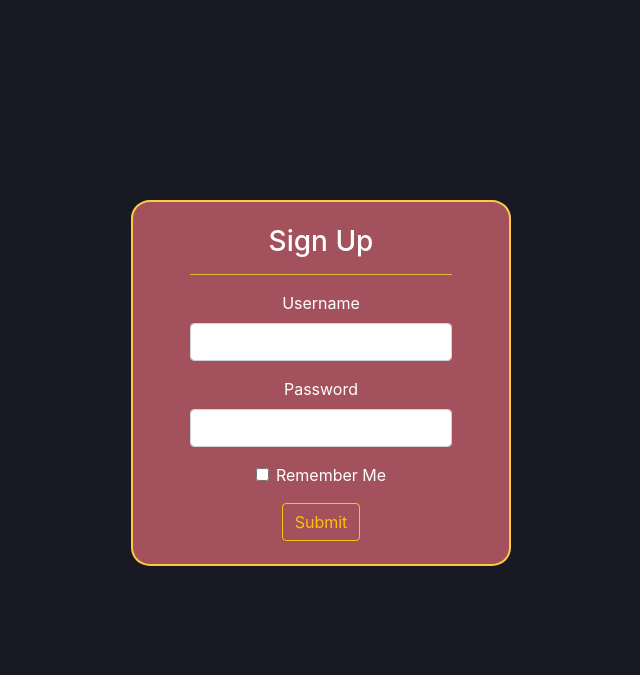
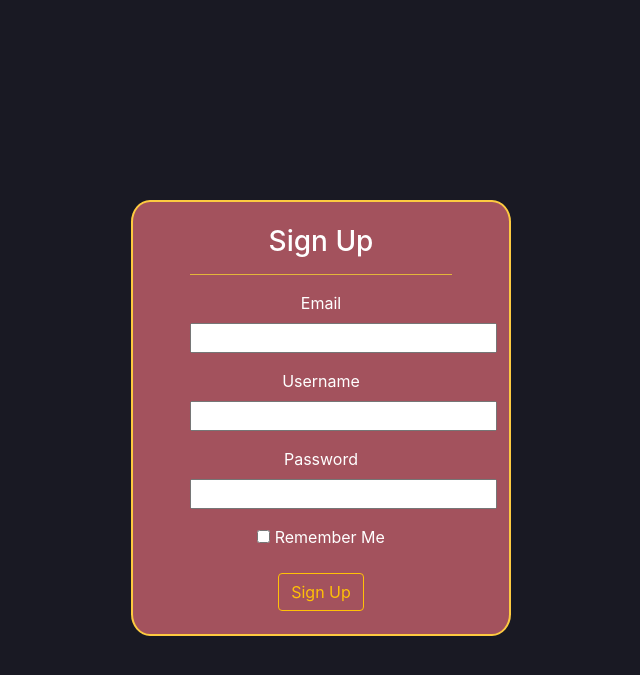
Before and after one commit to renmans/folium, a Flask app: page / in a window 1280 px wide. Shown: the top 675 px of the page, without its empty margins (319-959 px from the left). Run offline with Flask 2, Linux system fonts and the light colour scheme; parts of the project's set-up code (start-up, migrations or seed data) failed here and were passed over; some libraries are stand-ins or nearby versions.

Commit message:
Add login form

```diff
--- a/app/app.py
+++ b/app/app.py
@@ -1,15 +1,19 @@
-import os
+import requests
 
-from flask import Flask, session, render_template
+from yaml import safe_load
+
+from forms import LoginForm
+
+from flask import Flask, session, render_template, request
 from flask_session import Session
 from sqlalchemy import create_engine
 from sqlalchemy.orm import scoped_session, sessionmaker
 
 app = Flask(__name__)
 
-# Check for environment variable
-if not os.getenv("DATABASE_URL"):
-    raise RuntimeError("DATABASE_URL is not set")
+# Load configuration
+with open("../.env/config.yaml", "r") as f:
+    conf = safe_load(f)
 
 # Configure session to use filesystem
 app.config["SESSION_PERMANENT"] = False
@@ -17,13 +21,18 @@ app.config["SESSION_TYPE"] = "filesystem"
 Session(app)
 
 # Set up database
-engine = create_engine(os.getenv("DATABASE_URL"))
+engine = create_engine(conf["database"]["URI"])
 db = scoped_session(sessionmaker(bind=engine))
 
+# Configure secret key
+app.config["SECRET_KEY"] = conf["SECRET_KEY"]
 
-@app.route("/")
+
+@app.route("/", methods=['GET', 'POST'])
 def index():
-    return render_template("index.html")
+    if request.method == 'POST':
+        pass
+    return render_template("index.html", title="Sign Up", form=LoginForm())
 
 
 if __name__ == "__main__":
--- /dev/null
+++ b/app/forms.py
@@ -0,0 +1,12 @@
+from flask_wtf import FlaskForm
+from wtforms import StringField, PasswordField, BooleanField, SubmitField
+from wtforms.validators import DataRequired, Length
+
+
+class LoginForm(FlaskForm):
+    email = StringField('Email', [DataRequired(), Length(min=6, max=35)])
+    username = StringField('Username', [DataRequired(), Length(min=4, max=25)])
+    password = PasswordField('Password',
+                             [DataRequired(), Length(min=6, max=40)])
+    remember_me = BooleanField('Remember Me')
+    submit = SubmitField('Sign Up')
--- a/app/templates/base.html
+++ b/app/templates/base.html
@@ -7,8 +7,17 @@
 
     <link rel="stylesheet" href="https://stackpath.bootstrapcdn.com/bootstrap/4.5.0/css/bootstrap.min.css"
         integrity="sha384-9aIt2nRpC12Uk9gS9baDl411NQApFmC26EwAOH8WgZl5MYYxFfc+NcPb1dKGj7Sk" crossorigin="anonymous">
-    <link rel="stylesheet" type="text/css" href="../static/css/style.css">
-    <title>{% block title %}{% endblock %}</title>
+
+    {% block custom_styles %}
+    {% endblock %}
+
+    <title>
+    {% if title %}
+        Folium - {{ title }}
+    {% else %}
+        Folium
+    {% endif %}
+    </title>
 </head>
 
 <body>
--- a/app/templates/index.html
+++ b/app/templates/index.html
@@ -1,27 +1,38 @@
 {% extends "base.html" %}
 
-{% block title %}Sign In{% endblock %}
+{% block custom_styles %}
+    <link rel="stylesheet" type="text/css" href="../static/css/style.css">
+{% endblock %}
 
 {% block content %}
 <div class="container form-container">
     <div class="row justify-content-center">
-        <div class="col-11 col-sm-8 col-md-4 text-center text-white custom-form">
+        <div class="col-11 col-sm-8 col-md-6 col-lg-4 text-center text-white custom-form">
             <form>
                 <h3>Sign Up</h3>
                 <hr>
                 <div class="form-group">
-                    <label for="inputUsername">Username</label>
-                    <input type="text" class="form-control" id="inputUsername">
+                    {{ form.email.label }}
+                    <div class="w-100 my-0"></div>
+                    {{ form.email(size=25) }}
                 </div>
                 <div class="form-group">
-                    <label for="inputPassword">Password</label>
-                    <input type="password" class="form-control" id="inputPassword">
+                    {{ form.username.label }}
+                    <div class="w-100 my-0"></div>
+                    {{ form.username(size=25) }}
                 </div>
-                <div class="form-group form-check">
-                    <input type="checkbox" class="form-check-input" id="remember_me">
-                    <label class="form-check-label" for="check">Remember Me</label>
+                <div class="form-group">
+                    {{ form.password.label }}
+                    <div class="w-100 my-0"></div>
+                    {{ form.password(size=25) }}
                 </div>
-                <button type="submit" class="btn btn-outline-warning">Submit</button>
+                <div class="form-group form-check px-0">
+                    <span>
+                        {{ form.remember_me() }}
+                        {{ form.remember_me.label }}
+                    </span>
+                </div>
+                <button type="submit" class="btn btn-outline-warning">Sign Up</button>
             </form>
         </div>
     </div>
--- a/requirements.txt
+++ b/requirements.txt
@@ -1,5 +1,6 @@
 Flask
 Flask-Session
+Flask-WTF
 psycopg2-binary
 SQLAlchemy
 PyYaml
```
Also changed, not shown: app/db.py (added).
